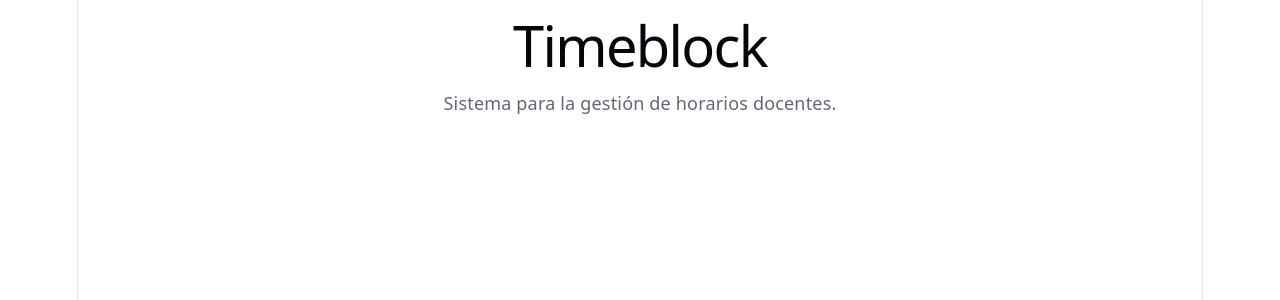
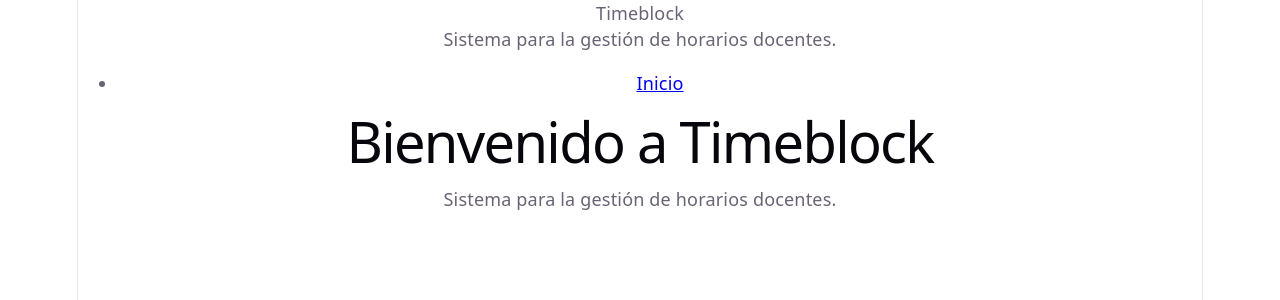
Before and after one commit to CuellarMarlon/timeblock, a React (Vite) app in the folder frontend/: page / in a window 1280 px wide. Shown: the top 300 px of the page. Built offline with nearby package versions, Linux system fonts and the light colour scheme.

Commit message:
feat(layout): integracion de AppLayout en el router y ajuste de las páginas

```diff
--- a/frontend/src/app/pages/HomePage.tsx
+++ b/frontend/src/app/pages/HomePage.tsx
@@ -1,8 +1,8 @@
 export function HomePage() {
   return (
-    <main>
-      <h1>Timeblock</h1>
+    <section>
+      <h1>Bienvenido a Timeblock</h1>
       <p>Sistema para la gestión de horarios docentes.</p>
-    </main>
+    </section>
   );
 }
--- a/frontend/src/app/router.tsx
+++ b/frontend/src/app/router.tsx
@@ -1,14 +1,21 @@
 import { createBrowserRouter } from "react-router-dom";
 import { HomePage } from "./pages/HomePage";
 import { NotFoundPage } from "./pages/NotFoundPage";
+import { AppLayout } from "./layouts/AppLayout";
 
 export const router = createBrowserRouter([
   {
     path: "/",
-    element: <HomePage />,
-  },
-  {
-    path: "*",
-    element: <NotFoundPage />,
+    element: <AppLayout />,
+    children: [
+      {
+        index: true,
+        element: <HomePage />,
+      },
+      {
+        path: "*",
+        element: <NotFoundPage />,
+      },
+    ],
   },
 ]);
```
